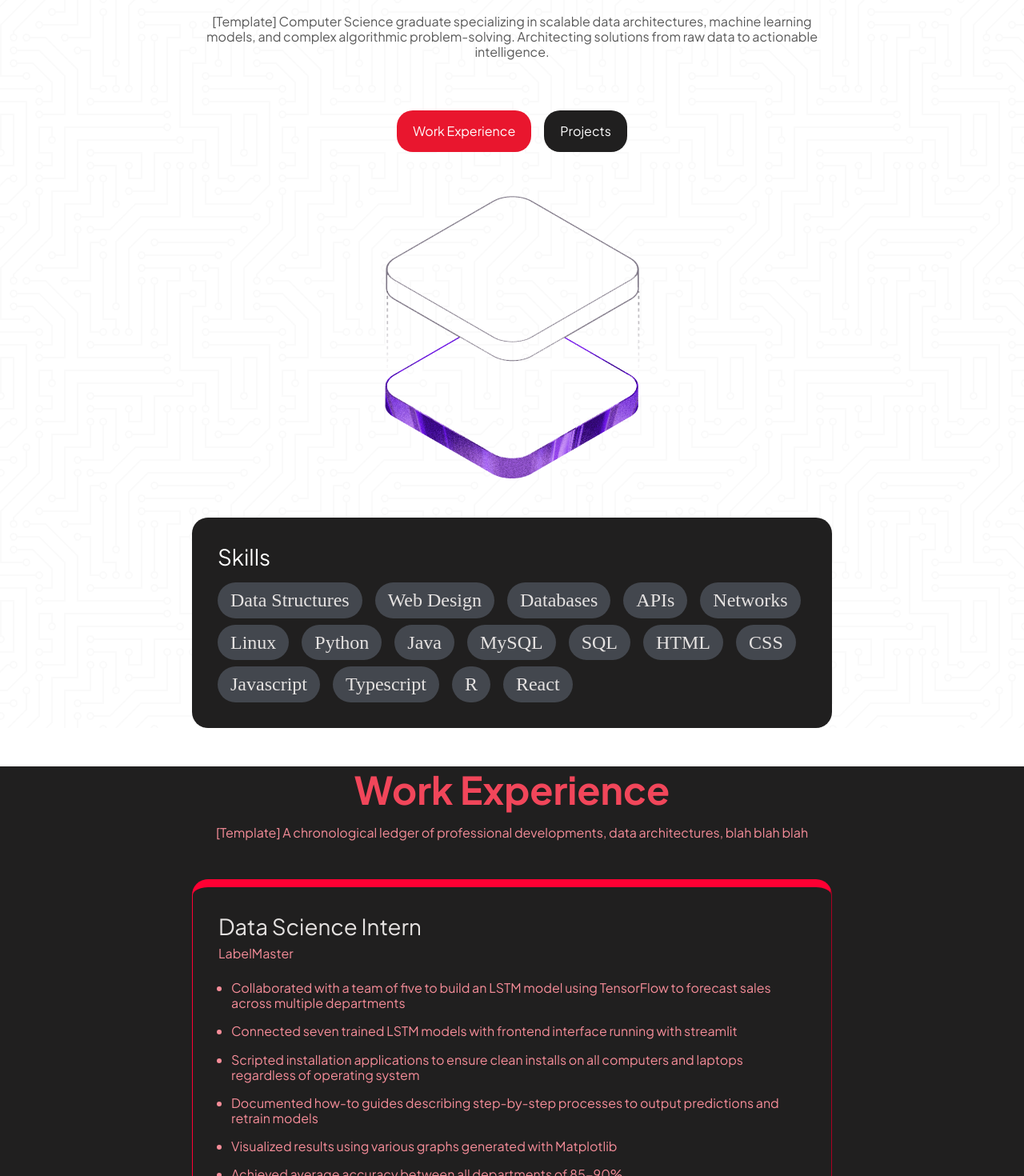
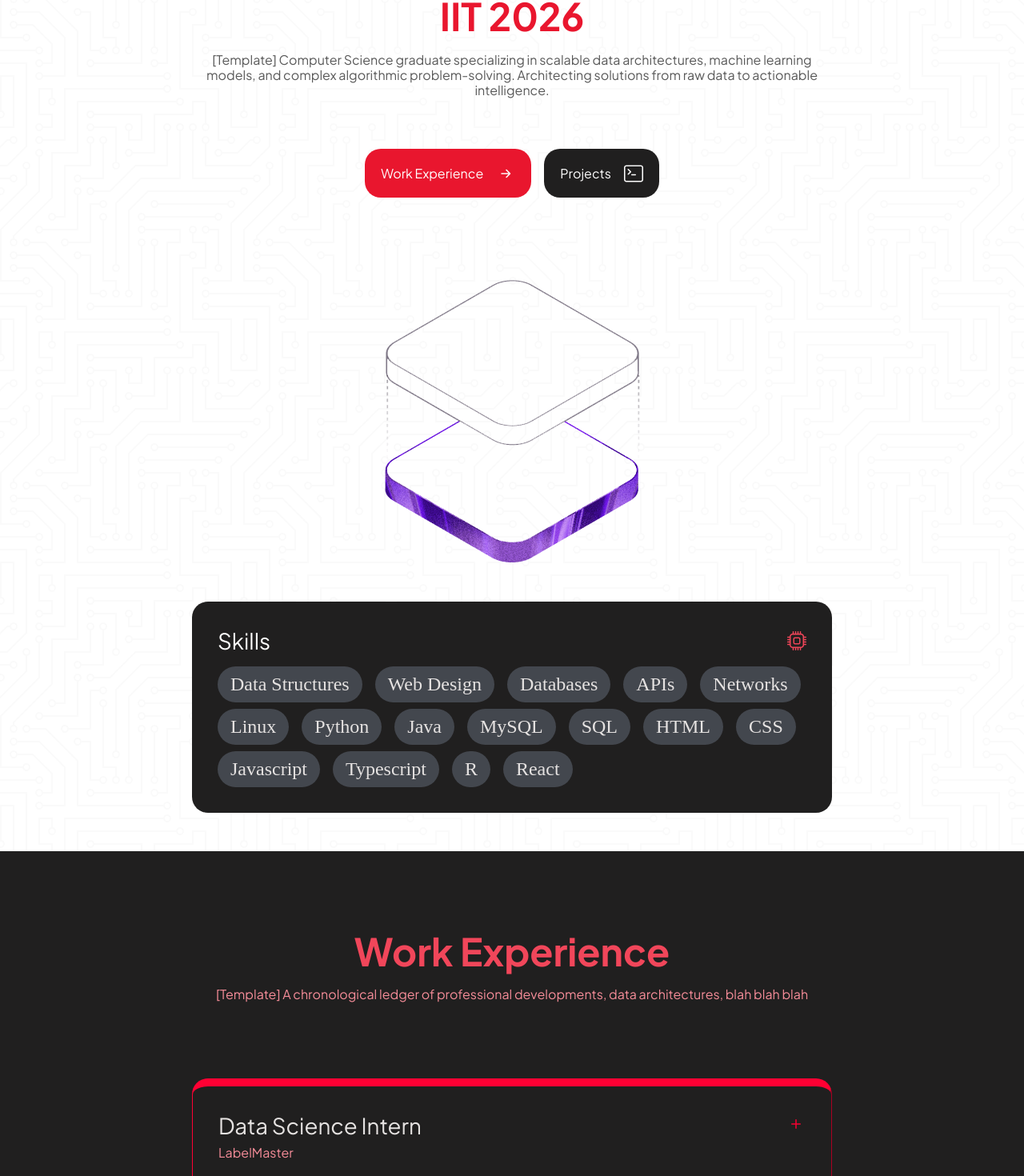
Before and after one commit to Drewster0128/website-portfolio, a Vue app: page / in a window 1280 px wide. Shown: the part 259-1729 px from the top of the page at 80% size. Built offline with nearby package versions, Linux system fonts and the light colour scheme; a web font is replaced by a local one.

Commit message:
Add icons

```diff
--- a/package.json
+++ b/package.json
@@ -9,6 +9,7 @@
     "preview": "vite preview"
   },
   "dependencies": {
+    "bootstrap-icons": "^1.13.1",
     "vue": "^3.5.40"
   },
   "devDependencies": {
--- a/src/components/Home.vue
+++ b/src/components/Home.vue
@@ -30,8 +30,14 @@ import heroImg from "../assets/hero.png"
                 </p>
             </div>
             <div class="container container--row container--center">
-                <button class="hero__button">Work Experience</button>
-                <button class="hero__button hero__button--black">Projects</button>
+                <button class="hero__button container container--row container--align_center">
+                    Work Experience
+                    <i class="button__icon bi bi-arrow-right-short"></i>
+                </button>
+                <button class="hero__button hero__button--black container container--row container--align_center">
+                    Projects
+                    <i class="button__icon bi bi-terminal"></i>
+                </button>
             </div>
         </section>
         <!-- profile picture -->
@@ -40,7 +46,10 @@ import heroImg from "../assets/hero.png"
         </section>
         <!-- skills -->
         <section class="skills">
-            <h3 class="skills__title">Skills</h3>
+            <div class="container container--row container--between container--align_center container--mb-1">
+                <h3 class="skills__title">Skills</h3>
+                <i class="skills__icon bi bi-cpu"></i>
+            </div>
             <ul class="container container--row container--wrap">
                 <li class="skills__item">Data Structures</li>
                 <li class="skills__item">Web Design</li>
--- a/src/components/ProjectCard.vue
+++ b/src/components/ProjectCard.vue
@@ -6,7 +6,10 @@ const props = defineProps(['title', 'bullets', 'technologies', 'status', 'repo']
 
 <template>
     <article class="project">
-        <h2 class="project__title">{{ props.title }}</h2>
+        <div class="container container--row container--between container--align_center container--mb-1">
+            <h2 class="project__title">{{ props.title }}</h2>
+            <i class="project__icon bi bi-code"></i>
+        </div>
         <ul class="container container--column">
             <li class="project__bullet" v-for="bullet in props.bullets">
                 {{ bullet }}
--- a/src/components/WorkCard.vue
+++ b/src/components/WorkCard.vue
@@ -6,7 +6,10 @@ const props = defineProps(['title', 'employer', 'bullets'])
 
 <template>
     <article class="experience">
-        <h2 class="experience__title">{{ props.title }}</h2>
+        <div class="container container--row container--between">
+            <h2 class="experience__title">{{ props.title }}</h2>
+            <i class="experience__icon bi bi-plus"></i>
+        </div>
         <h3 class="experience__employer">{{ props.employer }}</h3>
         <ul class="container container--column">
             <li class="experience__bullet" v-for="bullet in bullets">
--- a/src/main.js
+++ b/src/main.js
@@ -1,6 +1,7 @@
 import { createApp } from 'vue'
 import './reset.css'
 import './style.css'
+import 'bootstrap-icons/font/bootstrap-icons.css'
 
 import App from './App.vue'
 
--- a/src/style.css
+++ b/src/style.css
@@ -26,8 +26,13 @@ img {
 
 section {
   max-width: 800px;
-  margin-top: 3rem;
-  margin-bottom: 3rem;
+  padding-top: 3rem;
+  padding-bottom: 3rem;
+}
+
+.button__icon {
+  font-size: 1.5rem;
+  color: #ffffff;
 }
 
 .container {
@@ -59,6 +64,14 @@ section {
   align-items: flex-end;
 }
 
+.container--align_baseline {
+  align-items: baseline;
+}
+
+.container--align_center {
+  align-items: center;
+}
+
 .container--row {
   flex-direction: row;
   column-gap: 1rem;
@@ -67,6 +80,10 @@ section {
 .container--pad {
   padding-top: 1rem;
   padding-bottom: 1rem;
+}
+
+.container--mb-1 {
+  margin-bottom: 1rem;
 }
 
 .container--wrap {
@@ -92,6 +109,11 @@ section {
 .experience__employer {
   margin-bottom: 1.5rem;
   color: var(--red-on-black-body-text-color);
+}
+
+.experience__icon {
+  color: #ff0033;
+  font-size: 1.5rem;
 }
 
 .experience__title {
@@ -154,11 +176,14 @@ section {
   border-radius: 10px;
 }
 
+.page {
+  padding-top: 3rem;
+  padding-bottom: 3rem;
+}
+
 .page > * {
   max-width: 800px;
   margin: auto;
-  margin-top: 3rem;
-  margin-bottom: 3rem;
 }
 
 .profile_pic {
@@ -178,6 +203,11 @@ section {
   color: var(--gray-on-white-body-text-color);
   list-style: disc;
   margin-left: 1rem;
+}
+
+.project__icon {
+  font-size: 1.5rem;
+  color: var(--red-on-white-body-text-color);
 }
 
 .project__status {
@@ -213,13 +243,17 @@ section {
 .project__title {
   font-size: 1.728rem;
   color: var(--gray-on-white-heading-text-color);
-  margin-bottom: 1rem;
 }
 
 .skills {
   background-color: var(--black-background-color);
   border-radius: 20px;
   padding: 2rem;
+}
+
+.skills__icon {
+  font-size: 1.5rem;
+  color: var(--red-on-black-heading-text-color);
 }
 
 .skills__item {
@@ -236,7 +270,6 @@ section {
 
 .skills__title {
   font-size: 1.728rem;
-  margin-bottom: 1rem;
   color: #fffffe;
 }
 
```
Also changed, not shown: 1 other file (tests, documents, lock files or other folders).
